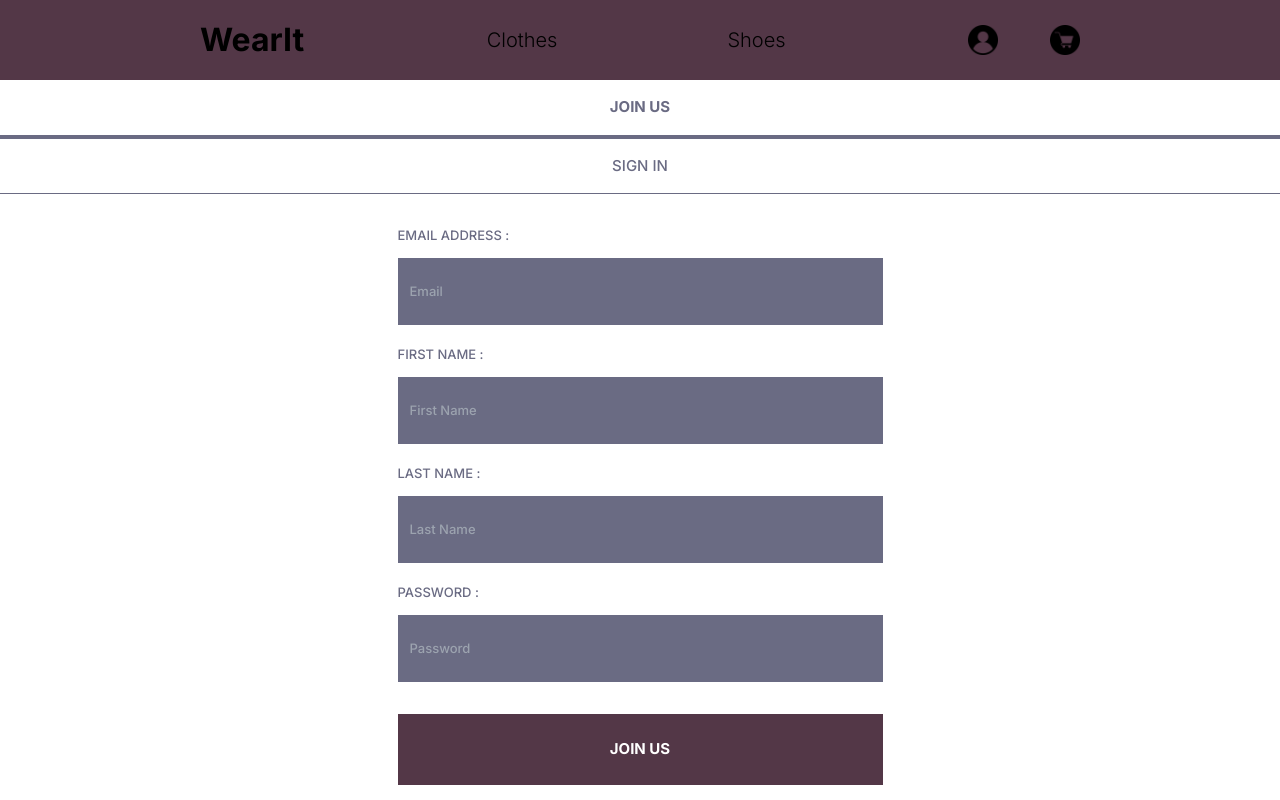
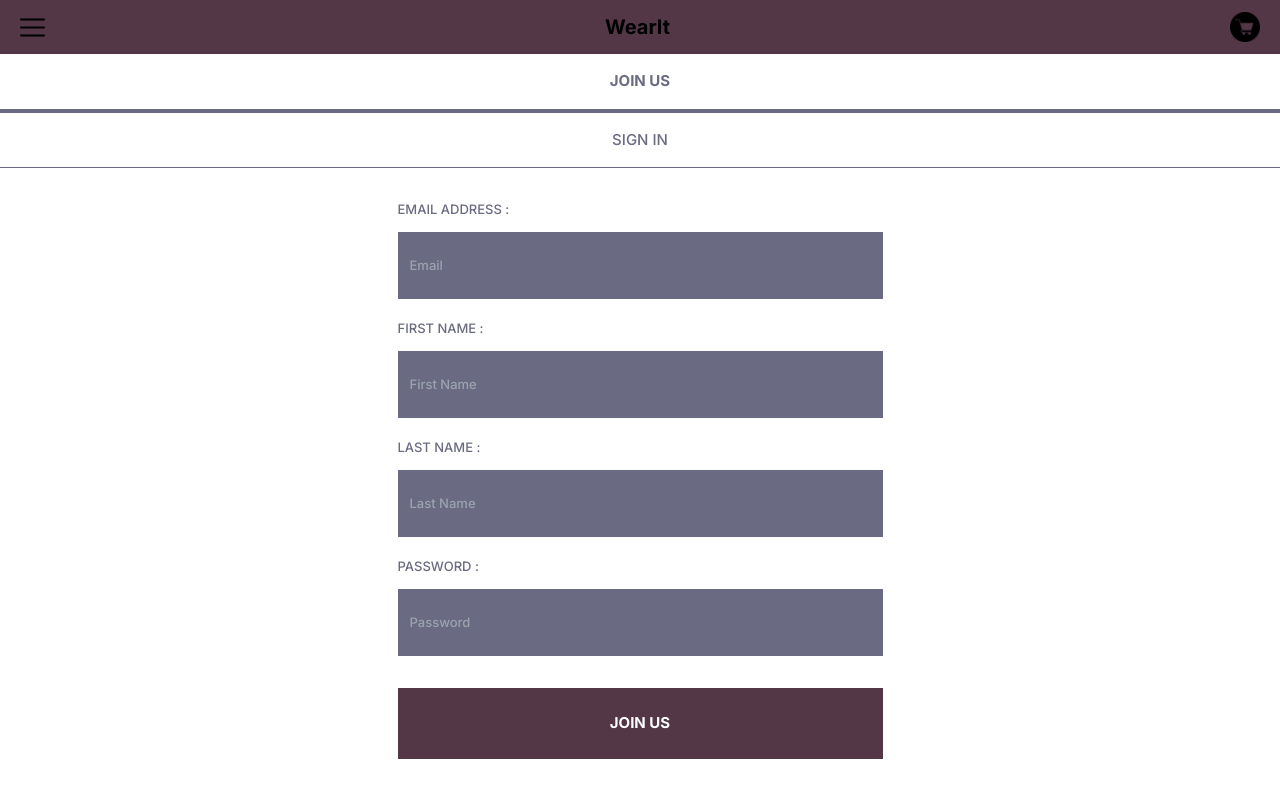
Before and after one commit to Borex5r3/wearit, a Next.js app: page /pages/join-us in a window 1280 px wide. Built offline with nearby package versions, Linux system fonts and the light colour scheme.

Commit message:
adding the width of screen shared between all the pages components

```diff
--- a/src/app/pages/landing-page/page.tsx
+++ b/src/app/pages/landing-page/page.tsx
@@ -1,11 +1,15 @@
 "use client";
-import LandingPageDesktop from './desktop/landing-page-desktop';
-import LandingPageMobile from './mobile/landing-page-mobile';
+import { useContext } from "react";
+import LandingPageDesktop from "./desktop/landing-page-desktop";
+import LandingPageMobile from "./mobile/landing-page-mobile";
+import { BreakpointContext } from "../layout";
 
 export default function () {
+  const { isBreakpoint } = useContext(BreakpointContext);
 
   return (
-    // <LandingPageMobile />
-    <LandingPageDesktop />
+    <>{isBreakpoint ? <LandingPageMobile /> : <LandingPageDesktop />}</>
+    // // <LandingPageMobile />
+    // <LandingPageDesktop />
   );
 }
--- a/src/app/pages/layout.tsx
+++ b/src/app/pages/layout.tsx
@@ -2,24 +2,63 @@
 import Footer from "@/app/pages/footer";
 import NavBarMobile from "@/app/pages/navBarMobile";
 import NavBarDesktop from "./navBarDesktop";
-import { useState } from "react";
+import {
+  createContext,
+  useCallback,
+  useContext,
+  useEffect,
+  useState,
+} from "react";
 import FooterDesktop from "./footerDesktop";
+
+const useMediaQuery = (width: any) => {
+  const [targetReached, setTargetReached] = useState(false);
+
+  const updateTarget = useCallback((e: any) => {
+    if (e.matches) {
+      setTargetReached(true);
+    } else {
+      setTargetReached(false);
+    }
+  }, []);
+
+  useEffect(() => {
+    const media = window.matchMedia(`(max-width: ${width}px)`);
+    media.addListener(updateTarget);
+
+    // Check on mount (callback is not called until a change occurs)
+    if (media.matches) {
+      setTargetReached(true);
+    }
+
+    return () => media.removeListener(updateTarget);
+  }, []);
+
+  return targetReached;
+};
+export const BreakpointContext = createContext({ isBreakpoint: false });
 
 export default function Layout({ children }: { children: React.ReactNode }) {
   const [showProfileBar, setShowProfileBar] = useState(false);
+  const isBreakpoint = useMediaQuery(1366);
+  console.log(isBreakpoint);
 
   return (
+    <BreakpointContext.Provider value={{ isBreakpoint: isBreakpoint }}>
       <div className="flex h-screen flex-col">
-      {/* <NavBarMobile /> */}
+        {isBreakpoint ? (
+          <NavBarMobile />
+        ) : (
           <NavBarDesktop
             showProfileBar={showProfileBar}
             setShowProfileBar={setShowProfileBar}
           />
+        )}
         <div className="flex-grow md:overflow-y-auto">
           {children}
-        {/* <Footer /> */}
-        <FooterDesktop />
+          {isBreakpoint ? <Footer /> : <FooterDesktop />}
         </div>
       </div>
+    </BreakpointContext.Provider>
   );
 }
```
Lines whose indentation alone changed are shown as unchanged.
